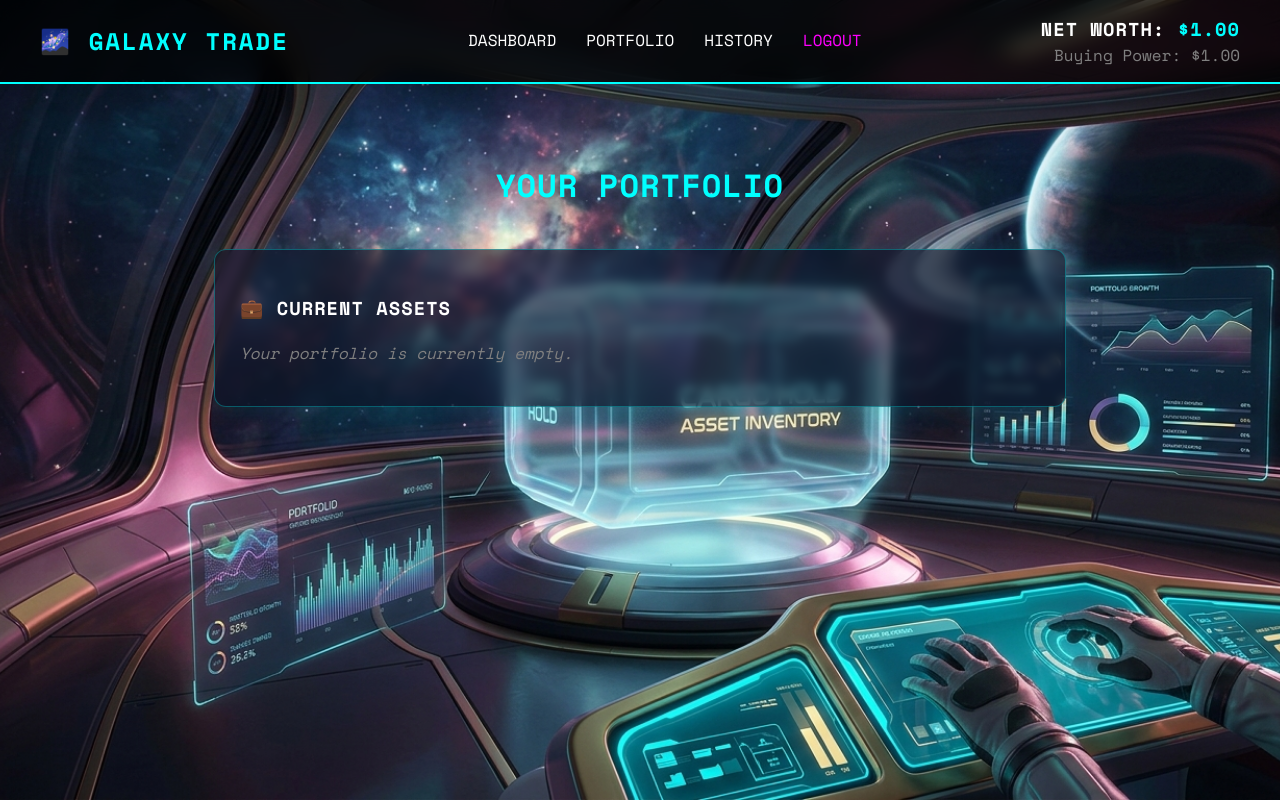
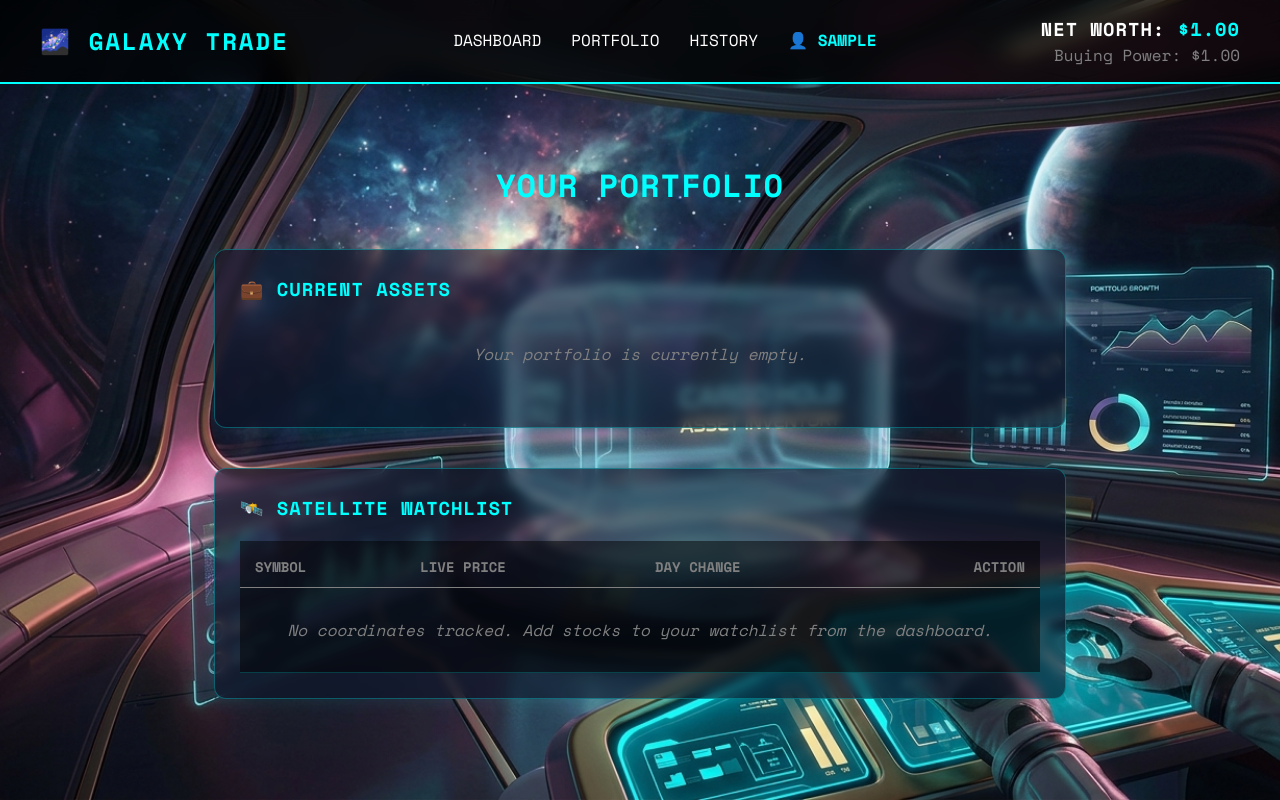
Before and after one commit to Rizwan3148B/Galaxy-Trade, a Django app: page /portfolio/ in a window 1280 px wide. Run offline with Django 5.2, Linux system fonts and the light colour scheme; a user stored in the database is signed in; tables that the repository leaves empty hold one stand-in row (values such as "Sample post").

Commit message:
Update profile details and galactic navigation

```diff
--- a/core/models.py
+++ b/core/models.py
@@ -44,6 +44,17 @@ class Transaction(models.Model):
     price = models.DecimalField(max_digits=10, decimal_places=2)
     timestamp = models.DateTimeField(auto_now_add=True)
 
+class Watchlist(models.Model):
+    user = models.ForeignKey(User, on_delete=models.CASCADE)
+    stock = models.ForeignKey(Stock, on_delete=models.CASCADE)
+    added_at = models.DateTimeField(auto_now_add=True)
+
+    class Meta:
+        unique_together = ('user', 'stock')
+
+    def __str__(self):
+        return f"{self.user.username} watching {self.stock.symbol}"
+
     def __str__(self):
         return f"{self.user.username} {self.action} {self.shares} {self.stock.symbol} @ ${self.price}"
 
--- a/core/templates/core/base.html
+++ b/core/templates/core/base.html
@@ -18,7 +18,7 @@
                 <a href="{% url 'dashboard' %}">Dashboard</a>
                 <a href="{% url 'portfolio' %}">Portfolio</a>
                 <a href="{% url 'history' %}">History</a>
-                <a href="{% url 'logout' %}" style="color: magenta;">Logout</a>
+                <a href="{% url 'profile' %}" style="color: cyan; font-weight: bold;">👤 {{ user.username|upper }}</a>
             </div>
             <div class="nav-wallet">
                 <h3 style="margin: 0;">Net Worth: <span style="color: cyan;">${{ net_worth }}</span></h3>
--- a/core/templates/core/portfolio.html
+++ b/core/templates/core/portfolio.html
@@ -16,8 +16,9 @@
 
 {% block content %}
     <h1 style="text-align: center; color: cyan;">YOUR PORTFOLIO</h1>
+
     <div style="max-width: 800px; margin: 40px auto;" class="cosmic-box">
-        <h3>💼 CURRENT ASSETS</h3>
+        <h3 style="color: cyan; margin-top: 0;">💼 CURRENT ASSETS</h3>
         {% for item in portfolio_data %}
             <div style="border: 1px solid cyan; padding: 15px; margin-bottom: 15px; border-radius: 8px; display: flex; justify-content: space-between; align-items: center; background: rgba(0,0,0,0.5);">
                 <div>
@@ -30,7 +31,49 @@
                 </div>
             </div>
         {% empty %}
-            <p style="color: gray; font-style: italic;">Your portfolio is currently empty.</p>
+            <p style="color: gray; font-style: italic; text-align: center; padding: 20px;">Your portfolio is currently empty.</p>
         {% endfor %}
     </div>
+
+    <div class="cosmic-box" style="max-width: 800px; margin: 40px auto;">
+        <h3 style="color: cyan; margin-top: 0;">🛰️ SATELLITE WATCHLIST</h3>
+        <table class="cosmic-table" style="width: 100%; border-collapse: collapse; text-align: left;">
+            <thead>
+                <tr style="border-bottom: 1px solid gray; color: gray; font-size: 14px;">
+                    <th style="padding-bottom: 10px;">SYMBOL</th>
+                    <th style="padding-bottom: 10px;">LIVE PRICE</th>
+                    <th style="padding-bottom: 10px;">DAY CHANGE</th>
+                    <th style="padding-bottom: 10px; text-align: right;">ACTION</th>
+                </tr>
+            </thead>
+            <tbody>
+                {% for stock in watchlist_data %}
+                <tr style="border-bottom: 1px solid rgba(255,255,255,0.1);">
+                    <td style="padding: 15px 0; font-weight: bold; color: cyan;">{{ stock.symbol }}</td>
+                    <td style="padding: 15px 0; color: white;">${{ stock.current_price|floatformat:2 }}</td>
+                    <td style="padding: 15px 0; font-weight: bold;">
+                        {% if stock.is_up %}
+                            <span style="color: lime;">+${{ stock.price_change|floatformat:2 }} (+{{ stock.percent_change|floatformat:2 }}%)</span>
+                        {% else %}
+                            <span style="color: magenta;">-${{ stock.price_change|floatformat:2|cut:"-" }} ({{ stock.percent_change|floatformat:2 }}%)</span>
+                        {% endif %}
+                    </td>
+                    <td style="padding: 15px 0; text-align: right;">
+                        <form action="{% url 'toggle_watchlist' %}" method="POST" style="margin: 0;">
+                            {% csrf_token %}
+                            <input type="hidden" name="symbol" value="{{ stock.symbol }}">
+                            <button type="submit" style="background-color: transparent; border: 1px solid magenta; color: magenta; padding: 5px 15px; cursor: pointer; border-radius: 4px; font-weight: bold;">
+                                REMOVE
+                            </button>
+                        </form>
+                    </td>
+                </tr>
+                {% empty %}
+                <tr>
+                    <td colspan="4" style="padding: 30px; color: gray; text-align: center; font-style: italic;">No coordinates tracked. Add stocks to your watchlist from the dashboard.</td>
+                </tr>
+                {% endfor %}
+            </tbody>
+        </table>
+    </div>
 {% endblock %}
--- a/core/urls.py
+++ b/core/urls.py
@@ -33,4 +33,10 @@ urlpatterns = [
          auth_views.PasswordResetCompleteView.as_view(template_name='core/password_reset_complete.html'),
          name='password_reset_complete'),
 
+     # Path to Watchlist
+    path('toggle-watchlist/', views.toggle_watchlist, name='toggle_watchlist'),
+
+     #profile
+    path('profile/', views.profile_view, name='profile'),
+
 ]
--- a/core/views.py
+++ b/core/views.py
@@ -4,7 +4,7 @@ from django.contrib.auth.forms import UserCreationForm, AuthenticationForm
 from django.contrib.auth.decorators import login_required
 import yfinance as yf
 from decimal import Decimal
-from .models import Stock, Portfolio, Transaction
+from .models import Stock, Portfolio, Transaction, Watchlist
 from django import forms
 
 # --- HELPER: Calculates global Net Worth and Cash ---
@@ -62,13 +62,14 @@ def dashboard(request):
 
     return render(request, 'core/dashboard.html', context)
 
-# --- VIEW 2: Cargo Hold (Portfolio) ---
+# 2. Upgrade the Portfolio View
 @login_required(login_url='login')
 def portfolio_view(request):
     base_context, portfolio_qs = get_base_context(request.user)
     portfolio_data = []
     total_stock_value = Decimal('0.00')
 
+    # --- EXISTING PORTFOLIO LOGIC ---
     for item in portfolio_qs:
         try:
             t = yf.Ticker(item.stock.symbol)
@@ -81,11 +82,58 @@ def portfolio_view(request):
             })
         except: pass
 
+    # --- NEW WATCHLIST LOGIC ---
+    watchlist_qs = Watchlist.objects.filter(user=request.user)
+    watchlist_data = []
+
+    for item in watchlist_qs:
+        try:
+            t = yf.Ticker(item.stock.symbol)
+            info = t.fast_info
+            current_price = info.last_price
+            prev_close = info.previous_close
+            price_change = current_price - prev_close
+
+            watchlist_data.append({
+                'symbol': item.stock.symbol,
+                'current_price': round(current_price, 2),
+                'price_change': round(price_change, 2),
+                'percent_change': round((price_change / prev_close) * 100, 2),
+                'is_up': price_change >= 0
+            })
+        except: pass
+
     net_worth = round(base_context['virtual_cash'] + total_stock_value, 2)
-    context = {**base_context, 'net_worth': net_worth, 'portfolio_data': portfolio_data}
+
+    context = {
+        **base_context,
+        'net_worth': net_worth,
+        'portfolio_data': portfolio_data,
+        'watchlist_data': watchlist_data # Pass the new data to the template
+    }
 
     return render(request, 'core/portfolio.html', context)
 
+
+# 3. Add this brand new view anywhere in views.py to handle Add/Remove clicks
+@login_required(login_url='login')
+def toggle_watchlist(request):
+    if request.method == 'POST':
+        symbol = request.POST.get('symbol').upper()
+
+        # Get or create the stock in the master list
+        stock_obj, _ = Stock.objects.get_or_create(symbol=symbol, defaults={'company_name': symbol})
+
+        # Check if the user is already watching it
+        watchlist_item = Watchlist.objects.filter(user=request.user, stock=stock_obj).first()
+
+        if watchlist_item:
+            watchlist_item.delete() # If it's there, remove it
+        else:
+            Watchlist.objects.create(user=request.user, stock=stock_obj) # If it's not, add it
+
+    # Refresh the page they are currently on
+    return redirect(request.META.get('HTTP_REFERER', 'portfolio'))
 # --- VIEW 3: Flight Ledger (History) ---
 @login_required(login_url='login')
 def history_view(request):
@@ -94,6 +142,7 @@ def history_view(request):
 
     initial_capital = Decimal('10000.00') # Your starting cash
     total_stock_value = Decimal('0.00')
+    total_unrealized_pl = Decimal('0.00') # Track total active profit
     profit_breakdown = []
 
     for item in portfolio_qs:
@@ -113,6 +162,7 @@ def history_view(request):
 
             # Calculate Profit / Loss
             unrealized_pl = current_value - cost_basis
+            total_unrealized_pl += unrealized_pl # Accumulate total unrealized profit
 
             profit_breakdown.append({
                 'symbol': item.stock.symbol,
@@ -126,14 +176,18 @@ def history_view(request):
         except:
             pass
 
-    net_worth = round(base_context['virtual_cash'] + total_stock_value, 2)
-    total_profit = round(net_worth - initial_capital, 2)
+    # Calculate overarching metrics
+    net_worth = Decimal(str(base_context['virtual_cash'])) + total_stock_value
+    total_pl = net_worth - initial_capital
+    realized_pl = total_pl - total_unrealized_pl
 
     context = {
         **base_context,
         'recent_transactions': recent_transactions,
-        'net_worth': net_worth,
-        'total_profit': total_profit,
+        'net_worth': round(net_worth, 2),
+        'total_pl': round(total_pl, 2),
+        'realized_pl': round(realized_pl, 2),
+        'total_unrealized_pl': round(total_unrealized_pl, 2),
         'initial_capital': initial_capital,
         'profit_breakdown': profit_breakdown
     }
@@ -226,3 +280,14 @@ def login_view(request):
 def logout_view(request):
     logout(request)
     return redirect('login')
+# Profile
+@login_required(login_url='login')
+def profile_view(request):
+    # Fetch your standard context (cash, net worth, etc.) so the navbar still works
+    base_context, _ = get_base_context(request.user)
+
+    context = {
+        **base_context,
+        'user': request.user, # Pass the currently logged-in user details
+    }
+    return render(request, 'core/profile.html', context)
```
Also changed, not shown: core/templates/core/dashboard.html (+9 -1 lines), core/templates/core/history.html (+27 -6 lines), core/templates/core/profile.html (added, +151 -0 lines), core/migrations/0005_watchlist.py (added).
